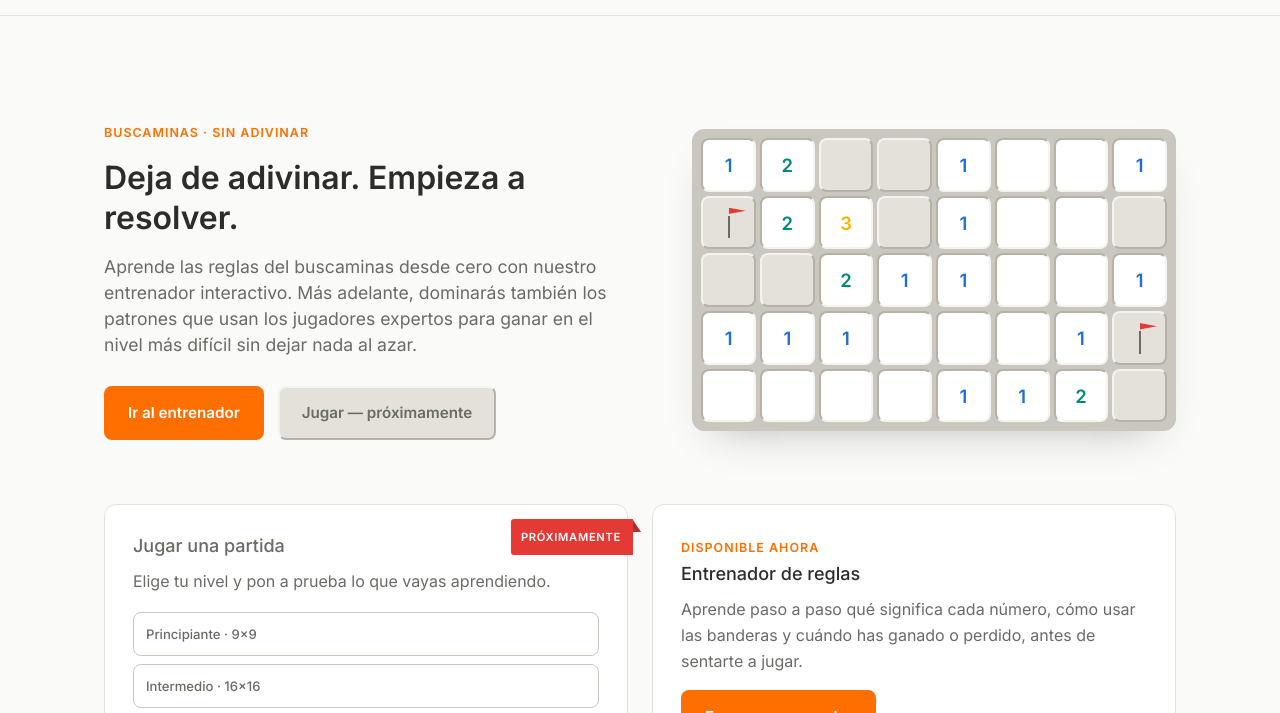
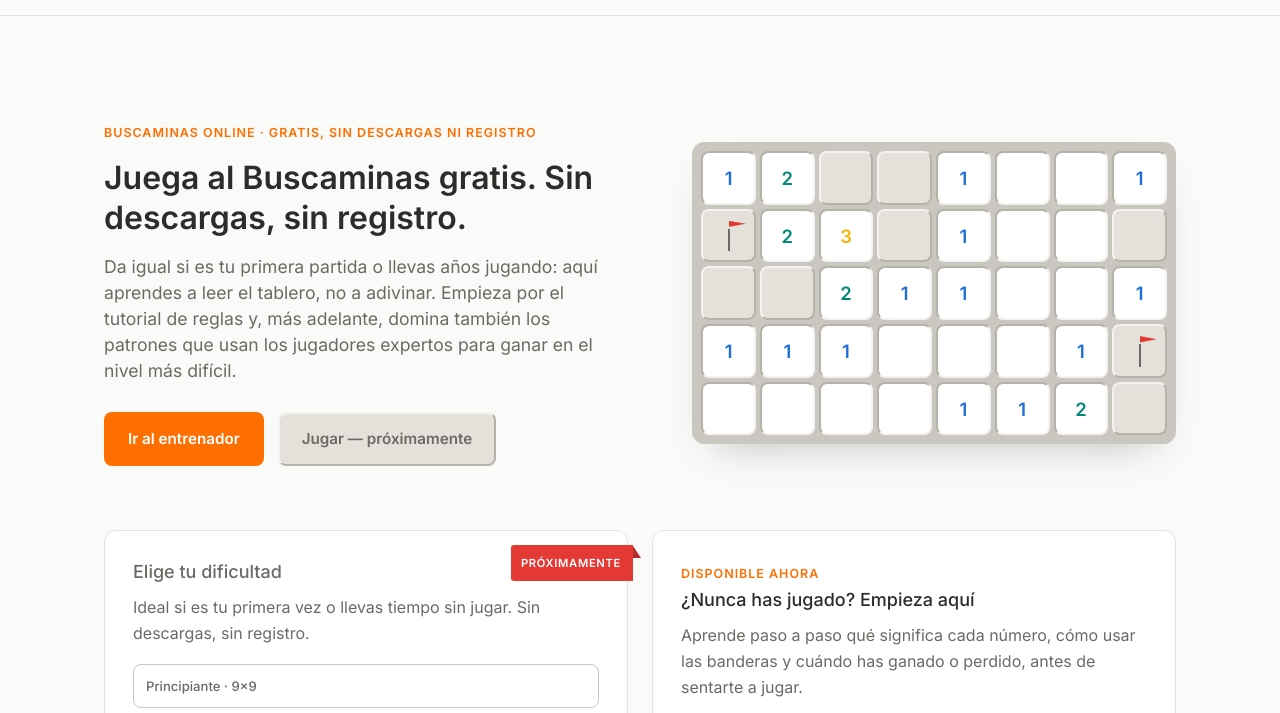
Before and after one commit to Alejandro090322/buscaminas-web, a plain HTML site: page index.html in a window 1280 px wide. Shown: the part 53-766 px from the top of the page. Drawn offline with Linux system fonts and the light colour scheme.

Commit message:
Add files via upload

```diff
--- a/index.html
+++ b/index.html
@@ -3,8 +3,8 @@
 <head>
 <meta charset="UTF-8">
 <meta name="viewport" content="width=device-width, initial-scale=1.0">
-<title>Buscaminas Experto — Aprende a ganar sin adivinar</title>
-<meta name="description" content="Aprende las reglas del buscaminas paso a paso y, próximamente, domina las técnicas para ganar en modo Experto sin depender de la suerte.">
+<title>Buscaminas Online Gratis — Buscaminas Experto</title>
+<meta name="description" content="Juega al Buscaminas online gratis, sin descargar ni registrarte. Elige tu nivel y aprende a ganar cada partida sin depender de adivinar.">
 <link rel="preconnect" href="https://fonts.googleapis.com">
 <link rel="preconnect" href="https://fonts.gstatic.com" crossorigin>
 <link href="https://fonts.googleapis.com/css2?family=Inter:wght@400;500;600&display=swap" rel="stylesheet">
@@ -40,13 +40,13 @@
   <section class="section">
     <div class="container hero-grid">
       <div class="hero-copy">
-        <p class="eyebrow">Buscaminas · sin adivinar</p>
-        <h1>Deja de adivinar. Empieza a resolver.</h1>
+        <p class="eyebrow">Buscaminas online · gratis, sin descargas ni registro</p>
+        <h1>Juega al Buscaminas gratis. Sin descargas, sin registro.</h1>
         <p style="font-size:1.1rem; max-width:46ch;">
-          Aprende las reglas del buscaminas desde cero con nuestro entrenador
-          interactivo. Más adelante, dominarás también los patrones que
-          usan los jugadores expertos para ganar en el nivel más difícil
-          sin dejar nada al azar.
+          Da igual si es tu primera partida o llevas años jugando: aquí
+          aprendes a leer el tablero, no a adivinar. Empieza por el tutorial
+          de reglas y, más adelante, domina también los patrones que usan los
+          jugadores expertos para ganar en el nivel más difícil.
         </p>
         <div class="hero-actions">
           <a href="entrenador.html" class="btn btn-primary">Ir al entrenador</a>
@@ -114,8 +114,8 @@
 
       <div class="card path-card locked">
         <span class="locked-flag">Próximamente</span>
-        <h3>Jugar una partida</h3>
-        <p>Elige tu nivel y pon a prueba lo que vayas aprendiendo.</p>
+        <h3>Elige tu dificultad</h3>
+        <p>Ideal si es tu primera vez o llevas tiempo sin jugar. Sin descargas, sin registro.</p>
         <div class="difficulty-pills">
           <span class="pill">Principiante · 9×9</span>
           <span class="pill">Intermedio · 16×16</span>
@@ -125,7 +125,7 @@
 
       <div class="card path-card">
         <span class="eyebrow">Disponible ahora</span>
-        <h3>Entrenador de reglas</h3>
+        <h3>¿Nunca has jugado? Empieza aquí</h3>
         <p>Aprende paso a paso qué significa cada número, cómo usar las
           banderas y cuándo has ganado o perdido, antes de sentarte a jugar.</p>
         <a href="entrenador.html" class="btn btn-primary">Empezar a aprender</a>
```
Also changed, not shown: entrenador.html (+11 -10 lines), tutorial/index.html (+2 -1 lines).
